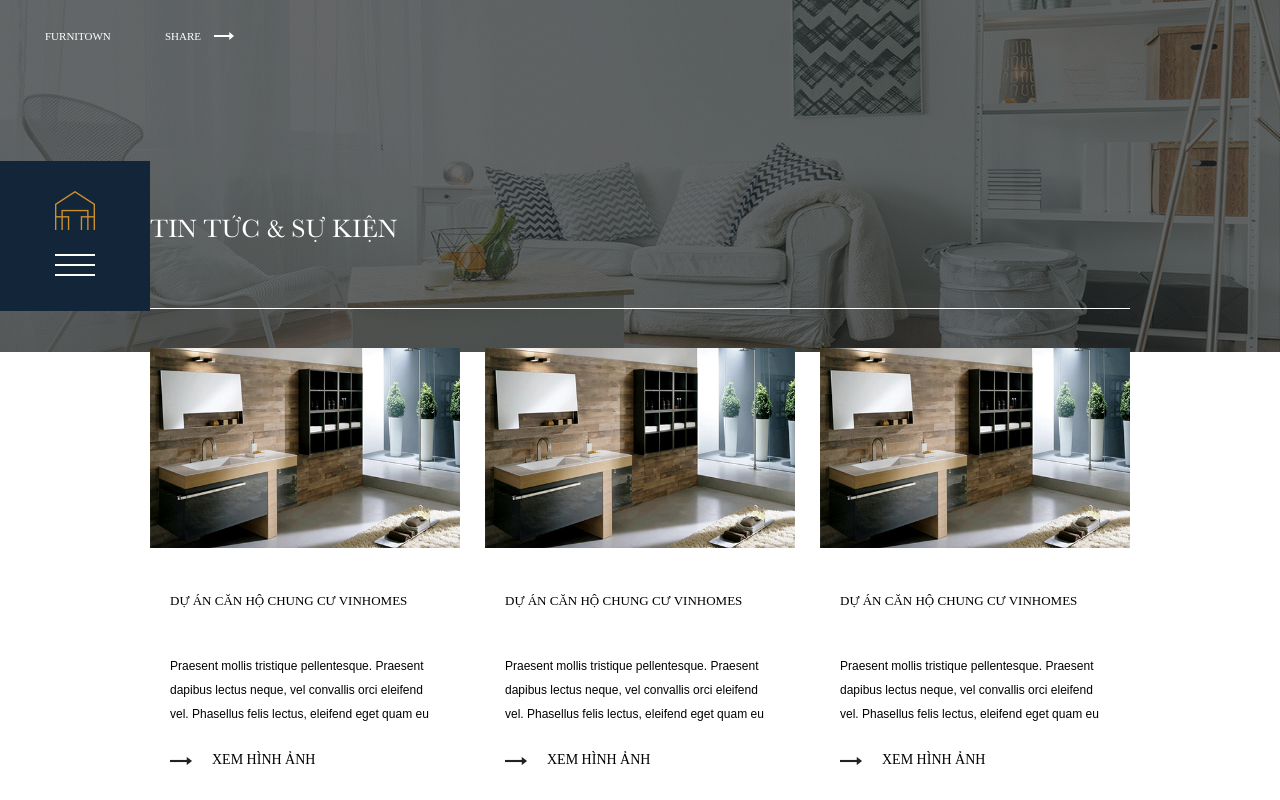
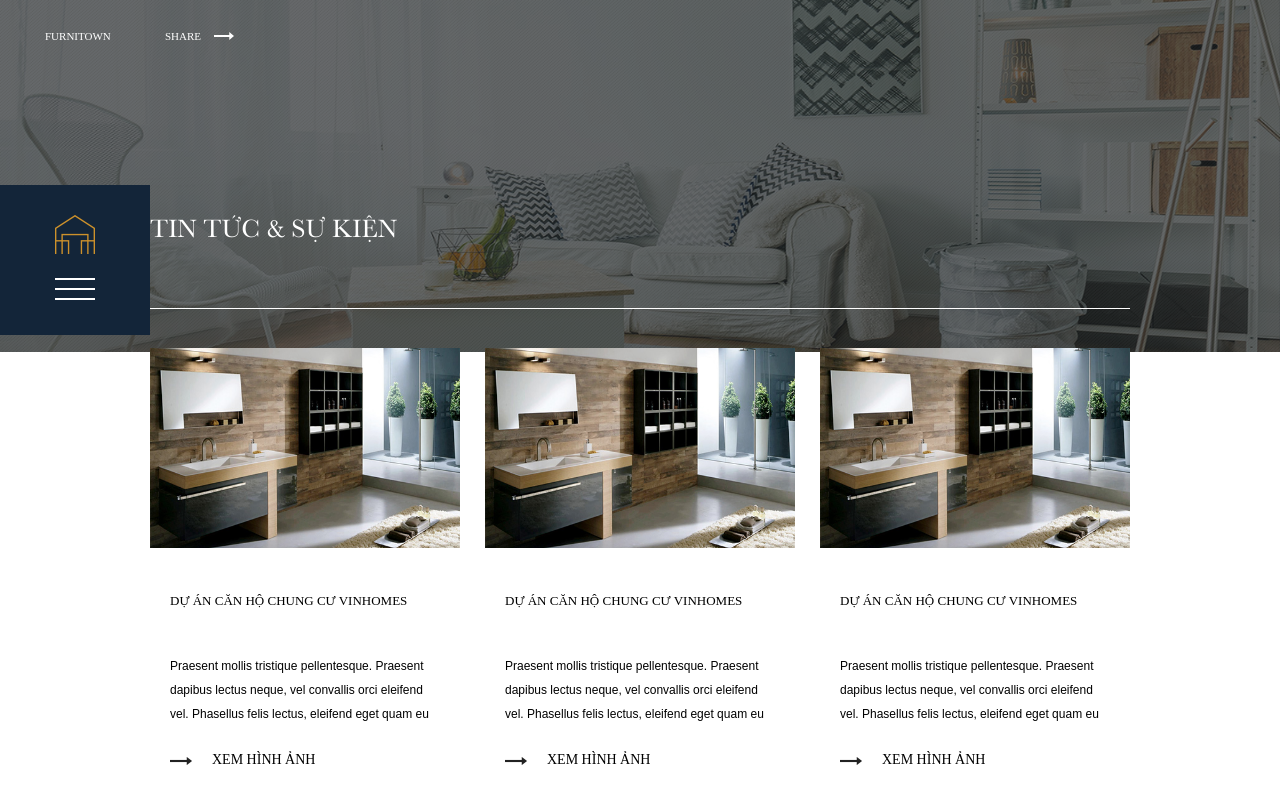
Before and after one commit to anhkhoa1208/Town, a website: page news.html in a window 1280 px wide. Shown: the top 800 px of the page. Drawn offline with nearby package versions, Linux system fonts and the light colour scheme; files that its build step writes are made by us from their sources; a web font is replaced by a local one.

Commit message:
Update _elements.scss

```diff
--- a/scss/imports/core/_elements.scss
+++ b/scss/imports/core/_elements.scss
@@ -138,7 +138,7 @@ img {
             background: $blue-bg-cl;
             padding: 30px 0;
             position: absolute;
-            top: 236px;
+            top: 260px;
             transform: translateY(-50%);
             @include transition($t);
             z-index: 12;
```
